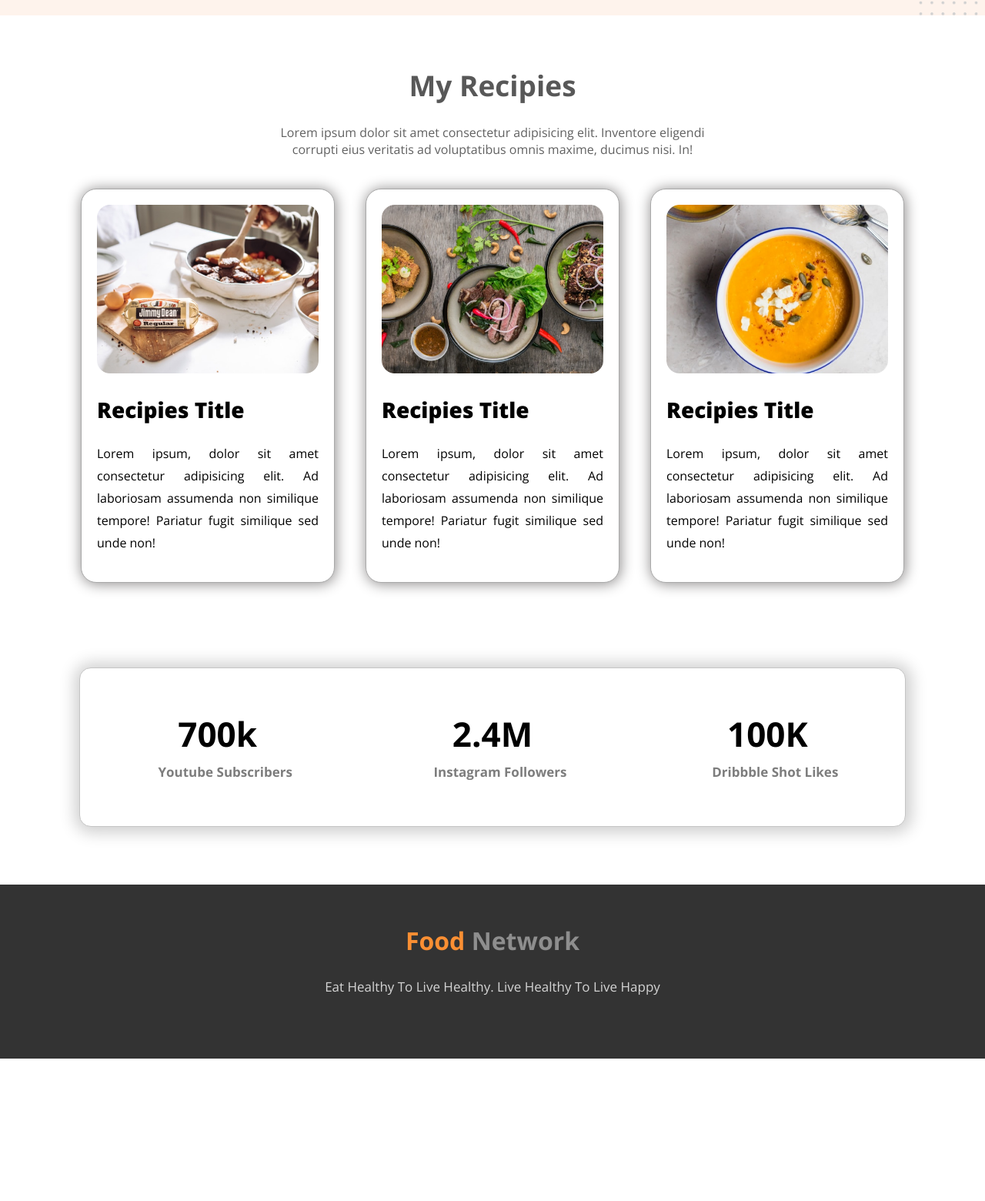
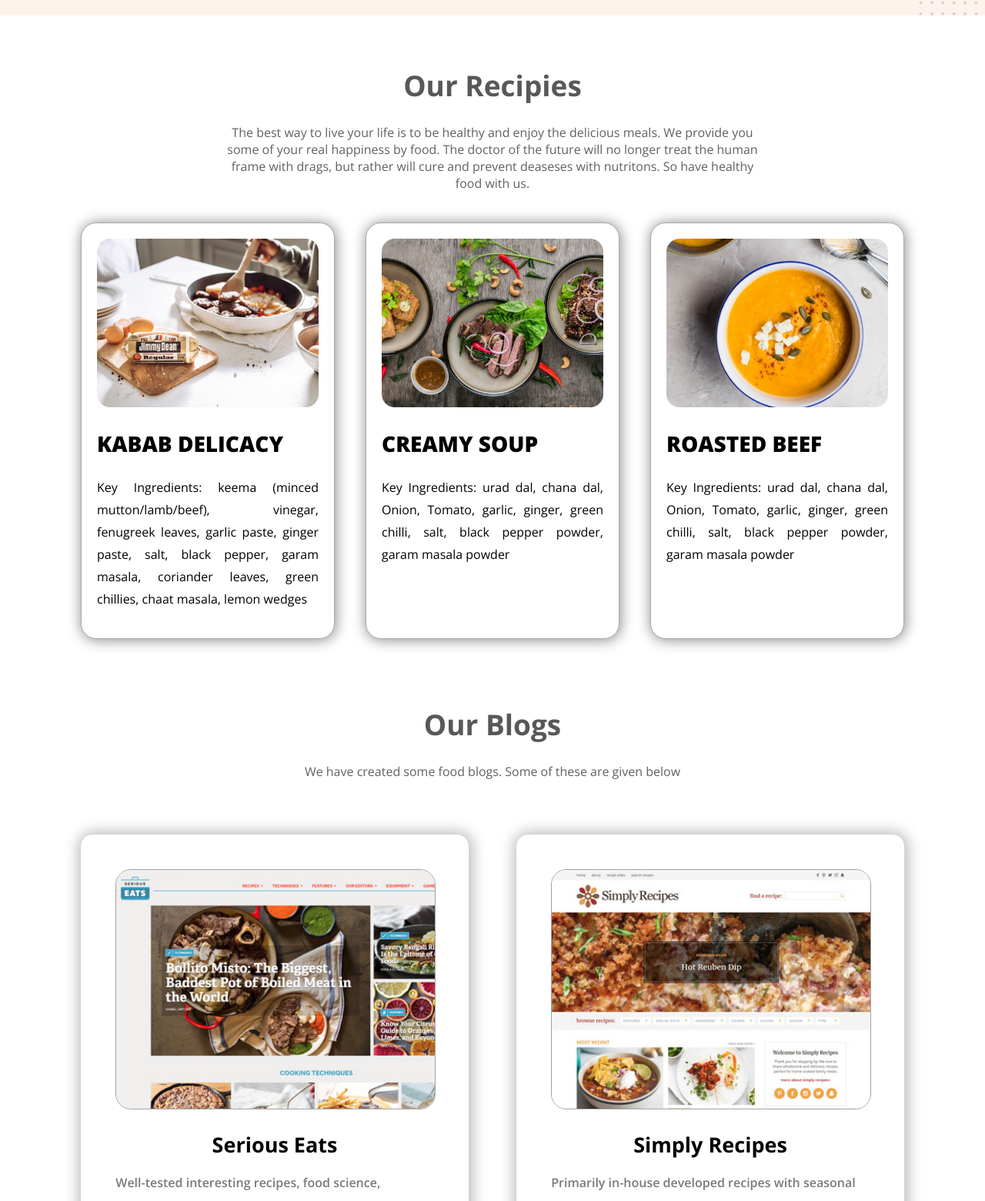
Before and after one commit to Munirahmedt934/Assignment-1, a plain HTML site: page index.html in a window 1280 px wide. Shown: the part 1240-2800 px from the top of the page at 77% size. Before the commit the page ends 2615 px from the top, so only its background shows below. Drawn offline with nearby package versions, Linux system fonts and the light colour scheme.

Commit message:
final site

```diff
--- a/index.html
+++ b/index.html
@@ -20,8 +20,8 @@
 <section class="fristSec">
     <div class="textDiv halfWidth">
         <h1><span class="orangeColor">Skip</span> The Diet, <br>Just Eat Healthy <br>With Food Network</h1>
-        <p>Lorem ipsum dolor sit amet consectetur adipisicing elit. Dignissimos inventore odit adipisci fugit soluta
-            totam vero ducimus, doloremque enim ab.</p>
+        <p>It is health that is real wealth.To keep your body in a good health is a duty, otherwise we shall not be able to keep
+            our mind strong and clear.So you can order healthy and delicious food from us.</p>
         <a class="btn" target="_blank" href="http://facebook.com">Order Food</a>
     </div>
     <div class="imageDiv halfWidth">
@@ -38,11 +38,10 @@
         <img src="image/section2.png" alt="Mss. Abc's Picture">
     </div>
     <div class="secDtls halfWidth">
-        <h2>About Me</h2>
-        <p>
-            Lorem ipsum, dolor sit amet consectetur adipisicing elit. Corrupti eveniet animi, dicta, amet illo, dolorem
-            nemo ipsam ab expedita et voluptatibus dolor? Quo architecto maxime earum labore fugiat tenetur cum officia
-            ducimus quas aperiam, exercitationem error nisi corporis dolorum animi.
+        <h2>About Us</h2>
+        <p>We are providing good quality food so that everyone can keep there body fit and fine. We believe that a healthy meal
+            can change a persons day. We try our best to serve everyone in our depth of heart. Also we are most careful about
+            our customers review so that we can understand our flaws. Have healthy food and have a healthy life.
         </p>
         <a class="btn" target="_blank" href="http://youtube.com">Contact Me</a>
     </div>
@@ -53,39 +52,73 @@
 
 
 <section class="recipiesSec">
-    <div class="recipiesTitle">
-        <h1>My Recipies</h1>
-        <p>Lorem ipsum dolor sit amet consectetur adipisicing elit. Inventore eligendi corrupti eius veritatis ad
-            voluptatibus omnis maxime, ducimus nisi. In!</p>
+    <div class="secTitle">
+        <h1>Our Recipies</h1>
+        <p>The best way to live your life is to be healthy and enjoy the delicious meals. We provide you some of your real
+            happiness by food. The doctor of the future will no longer treat the human frame with drags, but rather will
+            cure
+            and prevent deaseses with nutritons. So have healthy food with us.</p>
     </div>
     <div class="allRecipies">
         <div class="singleRecipies">
             <img src="image/recipies1.jpg" alt="Our Recipies">
-            <h2>Recipies Title</h2>
-            <p>Lorem ipsum, dolor sit amet consectetur adipisicing elit. Ad laboriosam assumenda non similique tempore!
-                Pariatur fugit similique sed unde non!
-            </p>
+            <h2>KABAB DELICACY</h2>
+            <p>Key Ingredients: keema (minced mutton/lamb/beef), vinegar, fenugreek leaves, garlic paste, ginger paste, salt, black
+                pepper, garam masala, coriander leaves, green chillies, chaat masala, lemon wedges</p>
         </div>
         <div class="singleRecipies">
             <img src="image/recipies2.jpg" alt="Our Recipies">
-            <h2>Recipies Title</h2>
-            <p>Lorem ipsum, dolor sit amet consectetur adipisicing elit. Ad laboriosam assumenda non similique tempore!
-                Pariatur fugit similique sed unde non!
-            </p>
+            <h2>CREAMY SOUP</h2>
+            <p>Key Ingredients: urad dal, chana dal, Onion, Tomato, garlic, ginger, green chilli, salt, black pepper powder, garam
+                masala powder</p>
         </div>
         <div class="singleRecipies">
             <img src="image/recipies3.png" alt="Our Recipies">
-            <h2>Recipies Title</h2>
-            <p>Lorem ipsum, dolor sit amet consectetur adipisicing elit. Ad laboriosam assumenda non similique tempore!
-                Pariatur fugit similique sed unde non!
+            <h2>ROASTED BEEF</h2>
+            <p>Key Ingredients: urad dal, chana dal, Onion, Tomato, garlic, ginger, green chilli, salt, black pepper powder, garam
+                masala powder</p>
+            </div>
+            </div>
+            </section>
+
+
+
+
+            <!-- Section 4 Start -->
+
+
+            <section class="vlogSec">
+                <div class="secTitle">
+                    <h1>Our Blogs</h1>
+                    <p>We have created some food blogs. Some of these are given below</p>
+                </div>
+
+                <div class="allblogs">
+                    <div class="halfWidth singleVlogs">
+                        <img src="image/blos1.jpg" alt="Blog 1 Picture">
+                        <h2>Serious Eats</h2>
+                        <p>Well-tested interesting recipes, food science, techniques, equipment, and even food histories. Also has a
+                            highly-rated podcast hosted by founder Ed Levine.</p>
+
+                    </div>
+                    <div class="halfWidth singleVlogs">
+                        <img src="image/blog2.jpg" alt="Blog 2 Picture">
+                        <h2> Simply Recipes</h2>
+                        <p>Primarily in-house developed recipes with seasonal ingredients, along with an archives of over 30 years’
+                            worth of old family recipes. Most recipes use whole foods and are double-tested in real home kitchens.
             </p>
+
         </div>
     </div>
+
+
 </section>
 
 
-<!-- Section 4 Start -->
 
+
+
+<!-- Section 5 Start -->
 
 <section class="countingSec">
     <div class="allCounting">
@@ -104,8 +137,7 @@
     </div>
 </section>
 
-
-<!-- Section 4 Start -->
+<!-- Section 6 Start -->
 
 <footer class="footerSec">
     <h2><span>Food</span> Network</h2>
--- a/style.css
+++ b/style.css
@@ -85,25 +85,27 @@ a.btn {
     color: #676767;
     text-align: justify;
     margin-bottom: 70px;
+    margin-right: 95px;
 }
 
 
 /*      Section 3 Start        */
 
-.recipiesTitle {
+
+.secTitle {
     margin-top: 65px;
     text-align: center;
 }
 
-.recipiesTitle h1 {
+.secTitle h1 {
     font-size: 37px;
     margin-bottom: 25px;
     color: #585858;
 }
 
-.recipiesTitle p {
+.secTitle p {
     color: #616161;
-    width: 600px;
+    width: 700px;
     margin: auto;
     font-size: 16px;
     margin-bottom: 40px;
@@ -135,6 +137,47 @@ a.btn {
 }
 
 /*      Section 4 Start        */
+
+
+
+.allblogs {
+    display: flex;
+    margin: 0px 74px 80px 74px;
+}
+
+.singleVlogs {
+    width: 42%;
+    border-radius: 16px;
+    padding: 4%;
+    margin: 30px;
+    background: #ffffff;
+    border: 1px solid #d4d4d4;
+    box-shadow: 1px 1px 18px 4px #bfbfbf;
+}
+
+.singleVlogs img {
+    border-radius: 20px;
+    border: 1px solid #a2a2a2;
+}
+
+.singleVlogs h2 {
+    font-size: 27px;
+    text-align: center;
+    margin-bottom: 0px;
+}
+
+.singleVlogs p {
+    font-weight: 600;
+    color: #797979;
+    line-height: 31px;
+}
+
+
+
+
+
+
+/*      Section 5 Start        */
 
 
 section.countingSec {
@@ -170,8 +213,7 @@ section.countingSec {
 }
 
 
-
-/*      Section 5 Start        */
+/*      Section 6 Start        */
 
 footer.footerSec {
     background: #333;
```
Also changed, not shown: image/blog2.jpg (added), image/blos1.jpg (added).
